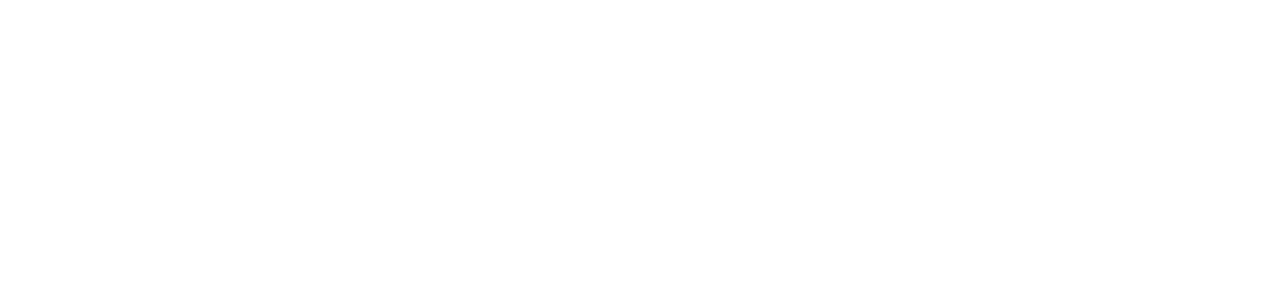
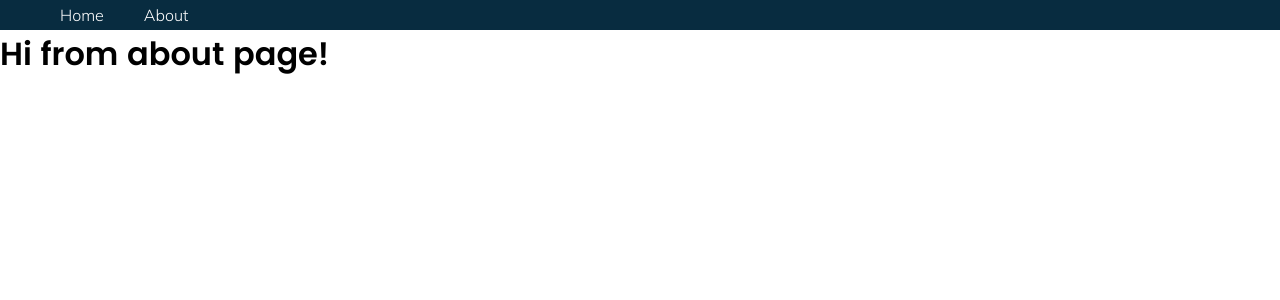
Before and after one commit to morinoko/nuxt-food-app, a Nuxt app: page /about in a window 1280 px wide. Before the commit this address had no page. Shown: the top 300 px of the page. Built offline with nearby package versions, Linux system fonts and the light colour scheme.

Commit message:
Add stubbed about page and a Nav component

```diff
--- /dev/null
+++ b/components/AppMenu.vue
@@ -0,0 +1,15 @@
+<template>
+  <nav>
+    <ul>
+      <li><nuxt-link to="/">Home</nuxt-link></li>
+      <li><nuxt-link to="/about">About</nuxt-link></li>
+    </ul>
+  </nav>
+</template>
+
+<script>
+export default {}
+</script>
+
+<style lang="scss" scoped>
+</style>
--- a/layouts/default.vue
+++ b/layouts/default.vue
@@ -1,8 +1,21 @@
 <template>
   <div>
-    <Nuxt />
+    <div class="content">
+      <AppMenu />
+      <Nuxt />
+    </div>
   </div>
 </template>
+
+<script>
+import AppMenu from "@/components/AppMenu.vue";
+
+export default {
+  components: {
+    AppMenu
+  },
+};
+</script>
 
 <style>
 html {
--- /dev/null
+++ b/pages/about.vue
@@ -0,0 +1,12 @@
+<template>
+  <div class="container">
+    <h1>Hi from about page!</h1>
+  </div>
+</template>
+
+<script>
+export default {}
+</script>
+
+<style lang="scss" scoped>
+</style>
```
